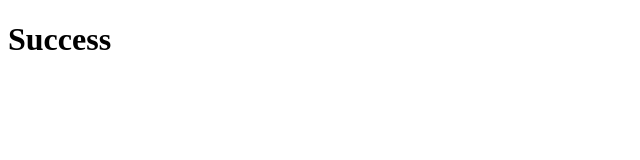
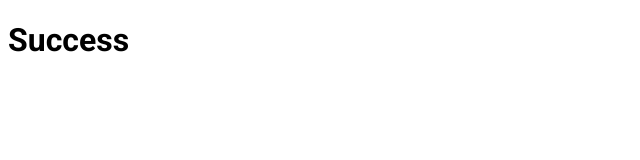
Before and after one commit to tenshiiu/04-ignite-shop, a Next.js app: page /success in a window 1280 px wide. Shown: the top 160 px of the page, without its empty margins (0-640 px from the left). Built offline with nearby package versions, Linux system fonts and the light colour scheme.

Commit message:
Configurando fontes

```diff
--- a/pages/_app.tsx
+++ b/pages/_app.tsx
@@ -1,4 +1,6 @@
 import type { AppProps } from "next/app";
+
+import "../styles/global.css";
 
 export default function App({ Component, pageProps }: AppProps) {
   return <Component {...pageProps} />;
--- a/pages/_document.tsx
+++ b/pages/_document.tsx
@@ -2,8 +2,8 @@ import { Html, Head, Main, NextScript } from "next/document";
 
 export default function Document() {
   return (
-    <Html lang="en">
-      <Head />
+    <Html lang="pt-br">
+      <Head/>
       <body>
         <Main />
         <NextScript />
--- /dev/null
+++ b/styles/global.css
@@ -0,0 +1,5 @@
+@import url('https://fonts.googleapis.com/css2?family=Roboto:wght@400;700&display=swap');
+
+body {
+  font-family: 'Roboto', sans-serif;
+}
```
